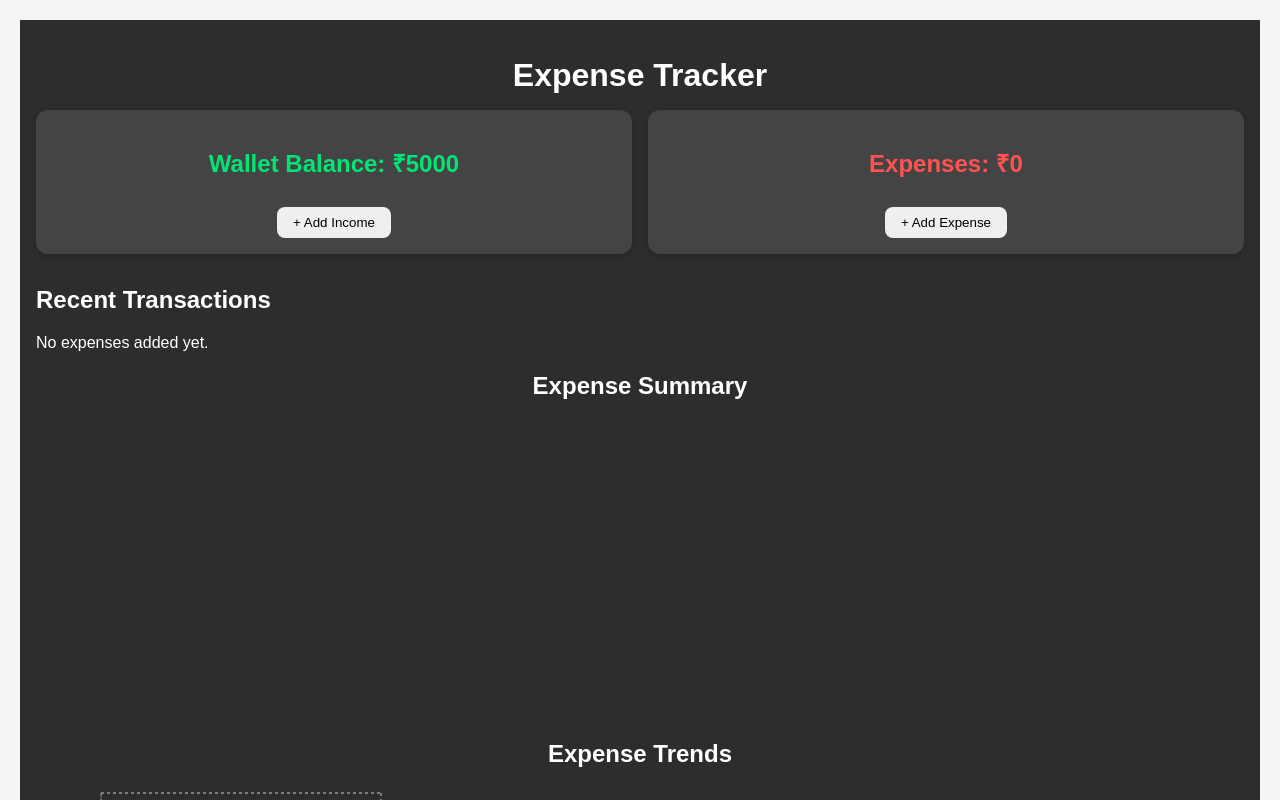
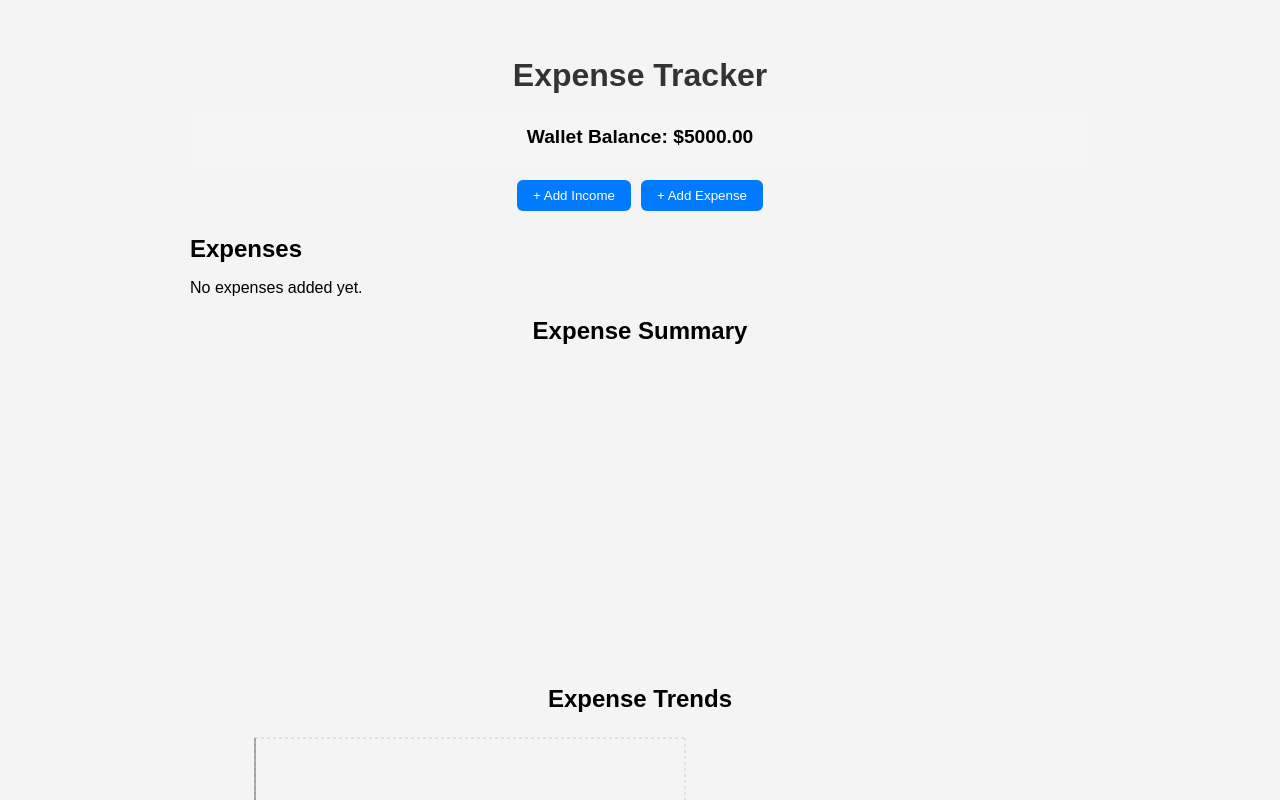
Before and after one commit to kanhagit123/traydevpatro9220-ME_Expense-Tracker, a React (Vite) app: page / in a window 1280 px wide. Shown: the top 800 px of the page. Built offline with nearby package versions, Linux system fonts and the light colour scheme.

Commit message:
app jsx and css same

```diff
--- a/src/App.css
+++ b/src/App.css
@@ -1,53 +1,53 @@
-.App {
+.app-container {
+  font-family: Arial, sans-serif;
+  padding: 1rem;
+  max-width: 900px;
+  margin: auto;
   text-align: center;
-    padding: 1rem;
-    background: #2d2d2d;
-    color: white;
-    min-height: 100vh;
 }
 
 h1 {
-    font-size: 2rem;
   margin-bottom: 1rem;
+  color: #333;
 }
 
-  .dashboard {
+.balance-card {
+  background: #f5f5f5;
+  padding: 1rem;
+  border-radius: 8px;
+  font-size: 1.2rem;
+  margin-bottom: 1rem;
+  font-weight: bold;
+}
+
+.button-group {
   display: flex;
   justify-content: center;
-    gap: 1rem;
-    margin: 1rem 0;
-    flex-wrap: wrap;
-  }
-
-  .card {
-    flex: 1 1 300px;
-    min-width: 280px;
-    padding: 1rem;
-    border-radius: 12px;
-    box-shadow: 0 2px 6px rgba(0, 0, 0, 0.2);
-    background: #444;
-    text-align: center;
-  }
-
-  .balance-card h2 {
-    color: #00e676;
-  }
-
-  .expense-card h2 {
-    color: #ff5252;
+  gap: 10px;
+  margin-bottom: 1.5rem;
 }
 
 button {
-    margin-top: 0.5rem;
   padding: 0.5rem 1rem;
   border: none;
-    border-radius: 8px;
+  border-radius: 6px;
   cursor: pointer;
+  background-color: #007bff;
+  color: white;
+  transition: 0.2s;
+}
+
+button:hover {
+  background-color: #0056b3;
 }
 
 .transactions {
-    margin-top: 2rem;
+  margin-top: 1rem;
   text-align: left;
+}
+
+.transactions h2 {
+  margin-bottom: 0.5rem;
 }
 
 .transactions ul {
@@ -56,21 +56,37 @@
 }
 
 .transactions li {
-    background: #555;
-    margin: 0.5rem 0;
-    padding: 0.5rem;
-    border-radius: 8px;
+  background: #fafafa;
+  padding: 0.6rem;
+  margin-bottom: 0.5rem;
+  border-radius: 6px;
   display: flex;
   justify-content: space-between;
   align-items: center;
 }
 
-  @media (max-width: 768px) {
-    .dashboard {
+.transactions button {
+  margin-left: 8px;
+  padding: 0.3rem 0.6rem;
+  font-size: 0.9rem;
+}
+
+/* Responsive Styles */
+@media (max-width: 600px) {
+  .button-group {
     flex-direction: column;
-      align-items: center;
   }
-    .card {
-      width: 100%;
+
+  .transactions li {
+    flex-direction: column;
+    align-items: flex-start;
+  }
+
+  .transactions button {
+    margin-top: 5px;
+  }
+
+  h1 {
+    font-size: 1.5rem;
   }
 }
--- a/src/App.jsx
+++ b/src/App.jsx
@@ -2,8 +2,7 @@ import React, { useState, useEffect } from "react";
 import Modal from "react-modal";
 import { SnackbarProvider, useSnackbar } from "notistack";
 import { FaEdit, FaTrash } from "react-icons/fa";
-import "./App.css";
- import {
+import {
   PieChart,
   Pie,
   Cell,
@@ -15,6 +14,7 @@ import "./App.css";
   YAxis,
   CartesianGrid,
 } from "recharts";
+import "./App.css"; // ✅ make sure App.css exists in src/
 
 Modal.setAppElement("#root");
 
@@ -31,15 +31,18 @@ function AppContent() {
   const [isIncomeModalOpen, setIncomeModalOpen] = useState(false);
   const [isExpenseModalOpen, setExpenseModalOpen] = useState(false);
   const [incomeAmount, setIncomeAmount] = useState("");
-  const [form, setForm] = useState({ title: "", price: "", category: "", date: "" });
-  const [editIndex, setEditIndex] = useState(null);
+  const [form, setForm] = useState({
+    title: "",
+    price: "",
+    category: "",
+    date: "",
+  });
+  const [editId, setEditId] = useState(null);
 
   useEffect(() => {
     localStorage.setItem("balance", balance);
     localStorage.setItem("expenses", JSON.stringify(expenses));
   }, [balance, expenses]);
-
-  const totalExpenses = expenses.reduce((acc, exp) => acc + exp.price, 0);
 
   const handleAddIncome = (e) => {
     e.preventDefault();
@@ -64,66 +67,85 @@ function AppContent() {
       enqueueSnackbar("Insufficient balance!", { variant: "error" });
       return;
     }
+
     let updatedExpenses = [...expenses];
-    if (editIndex !== null) {
-      const diff = amount - expenses[editIndex].price;
+
+    if (editId !== null) {
+      // Editing an expense
+      const idx = expenses.findIndex((exp) => exp.id === editId);
+      const diff = amount - expenses[idx].price;
       if (diff > balance) {
-        enqueueSnackbar("Insufficient balance for update!", { variant: "error" });
+        enqueueSnackbar("Insufficient balance for update!", {
+          variant: "error",
+        });
         return;
       }
-      updatedExpenses[editIndex] = { title, price: amount, category, date };
+      updatedExpenses[idx] = { ...form, id: editId, price: amount };
       setBalance(balance - diff);
-      setEditIndex(null);
+      setEditId(null);
     } else {
-      updatedExpenses.push({ title, price: amount, category, date });
+      // Adding new expense
+      const newExpense = {
+        id: Date.now(),
+        title,
+        price: amount,
+        category,
+        date,
+      };
+      updatedExpenses.push(newExpense);
       setBalance(balance - amount);
     }
+
     setExpenses(updatedExpenses);
     setForm({ title: "", price: "", category: "", date: "" });
     setExpenseModalOpen(false);
     enqueueSnackbar("Expense saved!", { variant: "success" });
   };
 
-  const handleEdit = (index) => {
-    setForm(expenses[index]);
-    setEditIndex(index);
+  const handleEdit = (id) => {
+    const exp = expenses.find((exp) => exp.id === id);
+    setForm(exp);
+    setEditId(id);
     setExpenseModalOpen(true);
   };
 
-  const handleDelete = (index) => {
-    const exp = expenses[index];
+  const handleDelete = (id) => {
+    const exp = expenses.find((exp) => exp.id === id);
     setBalance(balance + exp.price);
-    setExpenses(expenses.filter((_, i) => i !== index));
+    setExpenses(expenses.filter((e) => e.id !== id));
     enqueueSnackbar("Expense deleted!", { variant: "info" });
   };
 
   const summaryData = Object.values(
     expenses.reduce((acc, exp) => {
-      acc[exp.category] = acc[exp.category] || { name: exp.category, value: 0 };
+      acc[exp.category] = acc[exp.category] || {
+        name: exp.category,
+        value: 0,
+      };
       acc[exp.category].value += exp.price;
       return acc;
     }, {})
   );
 
   return (
-    <div className="App">
+    <div className="app-container">
       <h1>Expense Tracker</h1>
+      <h2 className="balance-card">Wallet Balance: ${balance.toFixed(2)}</h2>
 
-      {/* Dashboard Section */}
-      <div className="dashboard">
-        <div className="card balance-card">
-          <h2>Wallet Balance: ₹{balance}</h2>
-          <button onClick={() => setIncomeModalOpen(true)}>+ Add Income</button>
-        </div>
-
-        <div className="card expense-card">
-          <h2>Expenses: ₹{totalExpenses}</h2>
-          <button onClick={() => setExpenseModalOpen(true)}>+ Add Expense</button>
-        </div>
+      <div className="button-group">
+        <button type="button" onClick={() => setIncomeModalOpen(true)}>
+          + Add Income
+        </button>
+        <button type="button" onClick={() => setExpenseModalOpen(true)}>
+          + Add Expense
+        </button>
       </div>
 
       {/* Income Modal */}
-      <Modal isOpen={isIncomeModalOpen} onRequestClose={() => setIncomeModalOpen(false)}>
+      <Modal
+        isOpen={isIncomeModalOpen}
+        onRequestClose={() => setIncomeModalOpen(false)}
+      >
         <h2>Add Balance</h2>
         <form onSubmit={handleAddIncome}>
           <input
@@ -138,8 +160,11 @@ function AppContent() {
       </Modal>
 
       {/* Expense Modal */}
-      <Modal isOpen={isExpenseModalOpen} onRequestClose={() => setExpenseModalOpen(false)}>
-        <h2>{editIndex !== null ? "Edit Expense" : "Add Expense"}</h2>
+      <Modal
+        isOpen={isExpenseModalOpen}
+        onRequestClose={() => setExpenseModalOpen(false)}
+      >
+        <h2>{editId !== null ? "Edit Expense" : "Add Expense"}</h2>
         <form onSubmit={handleAddExpense}>
           <input
             name="title"
@@ -174,24 +199,26 @@ function AppContent() {
             onChange={(e) => setForm({ ...form, date: e.target.value })}
             required
           />
-          <button type="submit">Save</button>
+          <button type="submit">
+            {editId !== null ? "Update Expense" : "Add Expense"}
+          </button>
         </form>
       </Modal>
 
-      {/* Transactions Section */}
+      {/* Expenses Section (fix for Cypress) */}
       <div className="transactions">
-        <h2>Recent Transactions</h2>
+        <h2>Expenses</h2>
         {expenses.length === 0 ? (
           <p>No expenses added yet.</p>
         ) : (
           <ul>
-            {expenses.map((exp, idx) => (
-              <li key={idx}>
-                {exp.title} - ₹{exp.price} - {exp.category} - {exp.date}
-                <button onClick={() => handleEdit(idx)}>
+            {expenses.map((exp) => (
+              <li key={exp.id}>
+                {exp.title} - ${exp.price} - {exp.category} - {exp.date}
+                <button onClick={() => handleEdit(exp.id)}>
                   <FaEdit />
                 </button>
-                <button onClick={() => handleDelete(idx)}>
+                <button onClick={() => handleDelete(exp.id)}>
                   <FaTrash />
                 </button>
               </li>
@@ -202,7 +229,7 @@ function AppContent() {
 
       {/* Charts */}
       <h2>Expense Summary</h2>
-      <PieChart width={350} height={300}>
+      <PieChart width={400} height={300}>
         <Pie
           data={summaryData}
           dataKey="value"
@@ -221,7 +248,7 @@ function AppContent() {
       </PieChart>
 
       <h2>Expense Trends</h2>
-      <BarChart width={350} height={300} data={summaryData}>
+      <BarChart width={500} height={300} data={summaryData}>
         <CartesianGrid strokeDasharray="3 3" />
         <XAxis dataKey="name" />
         <YAxis />
```
Lines whose indentation alone changed are shown as unchanged.
